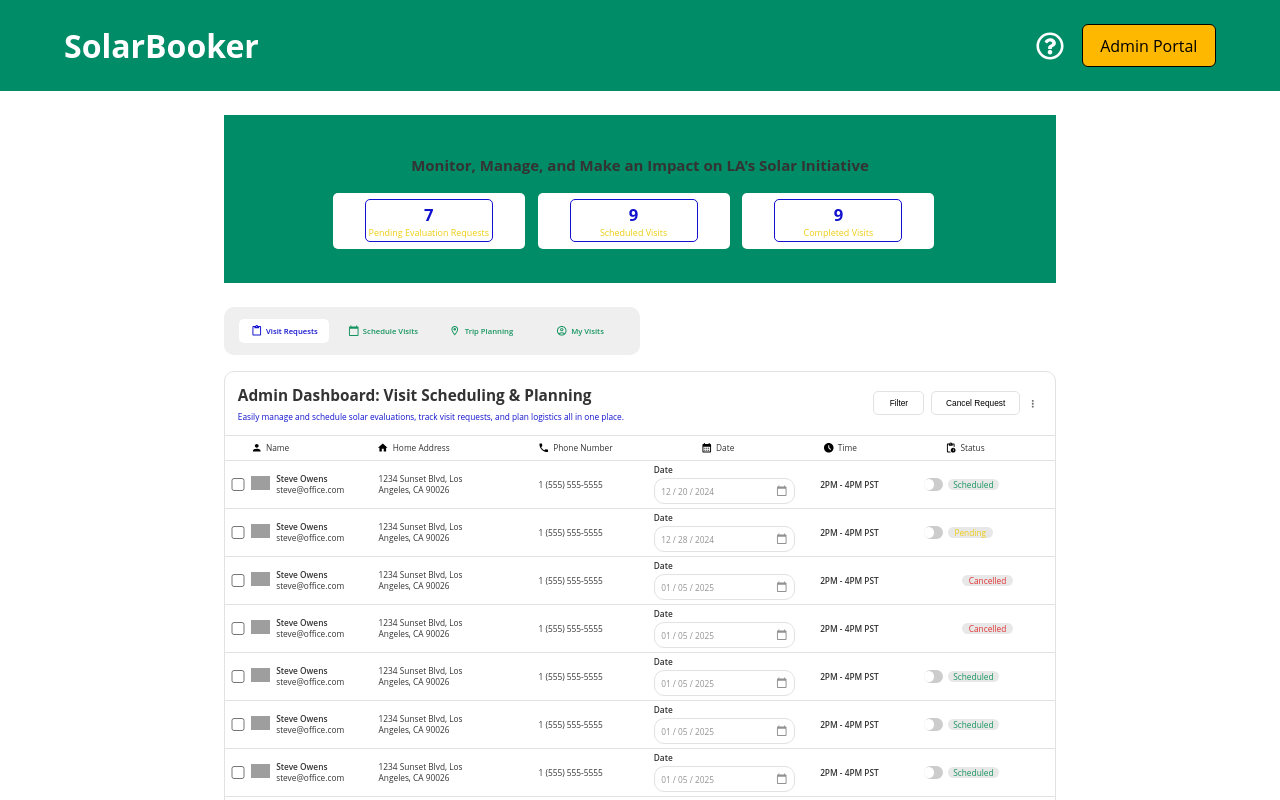
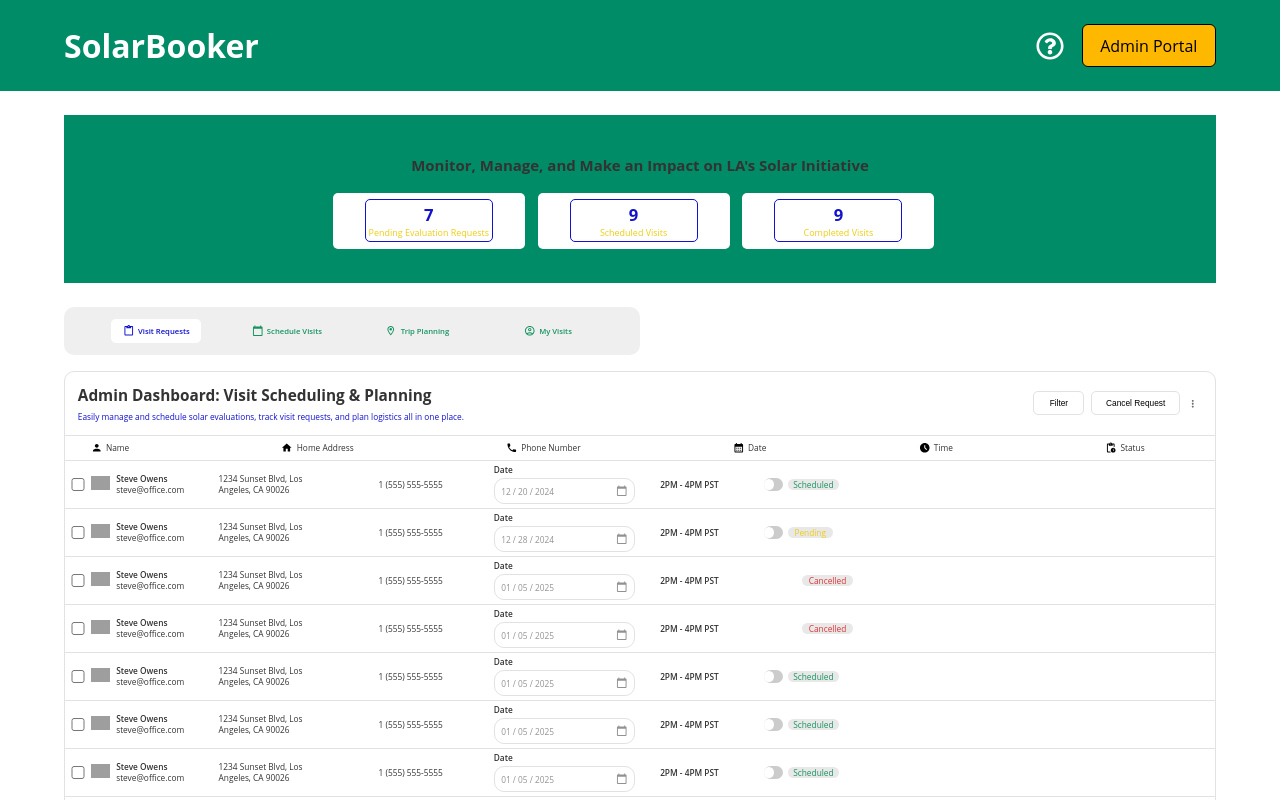
Before and after one commit to chingu-voyages/v52-tier2-team-26, a React (Create React App) app in the folder v52-tier2-team-26/: page /dashboard in a window 1280 px wide. Shown: the top 800 px of the page. Built offline with nearby package versions, Linux system fonts and the light colour scheme; grey boxes are pictures that could not be loaded.

Commit message:
Made dashboard section full screen.

```diff
--- a/v52-tier2-team-26/src/App.js
+++ b/v52-tier2-team-26/src/App.js
@@ -20,8 +20,8 @@ function App() {
             <Route index element={<Home />} />
             <Route path="login" element={<UserLogin />} />
             <Route path="apply" element={<SolarForm />} />
+            <Route path="dashboard" element={<Dashboard />} />
             <Route path="*" element={<Missing />} />
-            <Route path="/dashboard" element={<Dashboard />} />
           </Route>
         </Routes>
       </RequestProvider>
--- a/v52-tier2-team-26/src/styling/dashboard.css
+++ b/v52-tier2-team-26/src/styling/dashboard.css
@@ -1,12 +1,15 @@
 .dash-wrapper {
+  width: 90%;
+  margin: 0 auto;
 }
+
 .dash-header {
   margin-top: 3vh;
   height: 21vh;
-  width: 65vw;
+  /* width: 65vw; */
   display: flex;
   flex-direction: column;
-  background-color: #008c66;
+  background-color: var(--background);
 }
 
 .dash-statement {
```
